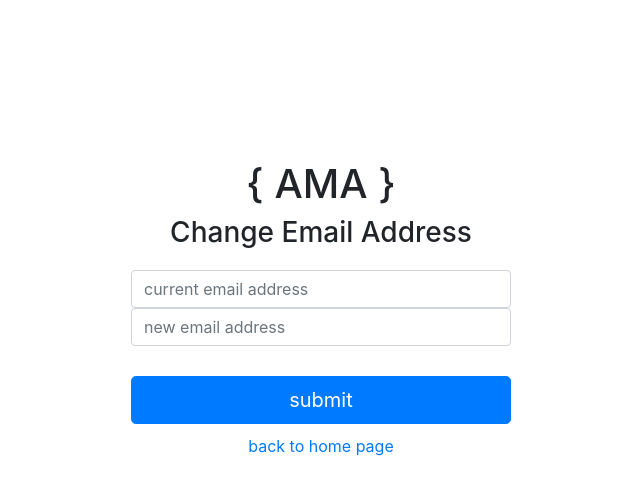
After one commit to En14c/AMA, a Flask app: page /auth/change_email in a window 1280 px wide. The commit adds this page. Shown: the top 495 px of the page, without its empty margins (319-959 px from the left). Run offline with Flask 2, Linux system fonts and the light colour scheme; the visitor is signed in with stand-in values (Sample User, id 1); data comes from the database, SQL or seed files in the repository; parts of the project's set-up code (start-up, migrations or seed data) failed here and were passed over; some libraries are stand-ins or nearby versions.

Commit message:
add support for user changing his password && email address

```diff
--- a/app/auth/forms.py
+++ b/app/auth/forms.py
@@ -31,3 +31,17 @@ class SignUpForm(FlaskForm):
     def validate_email(self, field):
         if User.query.filter_by(email=field.data).first():
             raise ValidationError(validation_error_msgs['email_used'])
+
+class PasswordChangeForm(FlaskForm):
+    current_password = PasswordField('current_password', validators=[Required()])
+    new_password = PasswordField('new_password', validators=[Required()])
+    submit = SubmitField('submit')
+
+class EmailChangeForm(FlaskForm):
+    current_email = StringField('current_email', validators=[Required(), Length(1, 64)])
+    new_email = StringField('new_email', validators=[Required(), Length(1, 64)])
+    submit = SubmitField('submit')
+
+    def validate_new_email(self, field):
+        if User.query.filter_by(email=field.data).first():
+            raise ValidationError(validation_error_msgs['email_used'])
--- a/app/auth/views.py
+++ b/app/auth/views.py
@@ -1,9 +1,10 @@
 from urllib.parse import urlparse
-from flask import url_for, request, redirect, render_template, flash
+from itsdangerous import TimedJSONWebSignatureSerializer, BadSignature, SignatureExpired
+from flask import url_for, request, redirect, render_template, flash, current_app
 from flask_login import current_user, login_user, logout_user, login_required
 from .. import app_login_manager, app_database
 from ..models import User
-from .forms import SignInForm, SignUpForm
+from .forms import SignInForm, SignUpForm, PasswordChangeForm, EmailChangeForm
 from . import auth
 from ..email import send_mail
 
@@ -91,3 +92,44 @@ def unconfirmed_account():
     if current_user.account_confirmed:
         return redirect(url_for('main.home'))
     return render_template('auth/unconfirmed_account.html', user=current_user)
+
+@auth.route('/password_update', methods=['GET', 'POST'])
+@login_required
+def change_password():
+    form = PasswordChangeForm()
+    if form.validate_on_submit():
+        if current_user.check_password(form.current_password.data):
+            current_user.password = form.new_password.data
+            flash('your password have been updated successfully', category='info')
+            return redirect(url_for('main.home'))
+        flash('your current password does not match the one you have entered', category='error')
+    return render_template('auth/change_password.html', form=form)
+
+@auth.route('/change_email', methods=['GET', 'POST'])
+@login_required
+def change_email_address():
+    form = EmailChangeForm()
+    if form.validate_on_submit():
+        serializer = TimedJSONWebSignatureSerializer(current_app.config['SECRET_KEY'], expires_in=300)
+        token_payload = {'new_email': form.new_email.data}
+        token = serializer.dumps(token_payload)
+        send_mail('Email Confirmation', to=form.new_email.data,
+                  template='email/email_change_confirmation.txt', confirmation_token=token,
+                  user=current_user)
+        flash('check your inbox, you should have received a confirmation email', category='info')
+        return redirect(url_for('main.home'))
+    return render_template('auth/change_email.html', form=form)
+
+@auth.route('/confirm_new_email/<confirmation_token>')
+@login_required
+def confirm_new_email_address(confirmation_token):
+    serializer = TimedJSONWebSignatureSerializer(current_app.config['SECRET_KEY'])
+    try:
+        token_payload = serializer.loads(confirmation_token)
+    except (BadSignature, SignatureExpired):
+        flash('confirmation link is invalid or has expired, your email address have not been updated',
+              category='error')
+        return redirect(url_for('main.home'))
+    current_user.email = token_payload['new_email']
+    flash('your email address have been updated successfully', category='info')
+    return redirect(url_for('main.home'))
--- /dev/null
+++ b/app/templates/auth/change_email.html
@@ -0,0 +1,43 @@
+{% extends 'base.html' %}
+{% import 'macros/get_flashed_messages.html' as flashed_messages %}
+
+{% block title %}
+&#123; AMA &#125; - Change Email Address
+{% endblock %}
+
+{% block page_content %}
+<div class="container text-center">
+    {{ flashed_messages.get_flashed_info_messages(class='alert alert-info alert-dismissible fade show alert-msg-box-fixed') }}
+    {{ flashed_messages.get_flashed_error_messages(class='alert alert-danger alert-dismissible fade show alert-msg-box-fixed') }}
+
+    <form style="padding-top: 160px" method="POST" action="">
+        <h1>&#123; AMA &#125;</h1>
+        <h3 style="margin-bottom: 20px;">Change Email Address</h3>
+        {{ form.csrf_token }}
+        <div class="row">
+            {{ form.current_email(class='form-control offset-md-4 col-md-4', type='email', placeholder='current email address') }}
+        </div>
+        <div class="row">
+            {{ form.new_email(class='form-control offset-md-4 col-md-4', type='email', placeholder='new email address') }}
+            <div class="col-md-4 text-left">
+                <span style="color: #ff0000; font-size: 18px">
+                {% for error in form.new_email.errors %}
+                    {{ error }}
+                {% endfor %}
+                </span>
+            </div>
+        </div>
+        <div class="row">
+        {{ form.submit(class='btn btn-lg btn-primary offset-md-4 col-md-4', type='submit', style='margin-top: 30px') }}
+        </div>
+    </form>
+
+    <p style="padding-top: 10px">
+        <a href="{{ url_for('main.home') }}">back to home page</a>
+    </p>
+</div>
+{% endblock %}
+
+{% block unit_test %}
+<input type="hidden" value="testing-change-email-AMA">
+{% endblock %}
--- a/app/templates/base.html
+++ b/app/templates/base.html
@@ -40,6 +40,13 @@
                     <li class="nav-item active">
                         <a class="nav-link" href="#">Logout</a>
                     </li>
+                    <li class="nav-item dropdown active">
+                        <a class="nav-link dropdown-toggle" data-toggle="dropdown" href="#" role="button" aria-haspopup="true" aria-expanded="false">Account Management</a>
+                        <div class="dropdown-menu">
+                            <a class="dropdown-item" href="{{ url_for('auth.change_password') }}">Change Password</a>
+                            <a class="dropdown-item" href="{{ url_for('auth.change_email_address') }}">Change Email</a>
+                        </div>
+                    </li>
                 </ul>
             </div>
         </nav>
--- /dev/null
+++ b/app/templates/email/email_change_confirmation.txt
@@ -0,0 +1,5 @@
+hello, {{ user.username }}
+
+click on the following link to confirm this email address
+
+{{ url_for('auth.confirm_new_email_address', confirmation_token=confirmation_token, _external=True) }}
```
Also changed, not shown: app/templates/auth/change_password.html (added, +30 -0 lines), tests/test_auth_views.py (+66 -0 lines).
